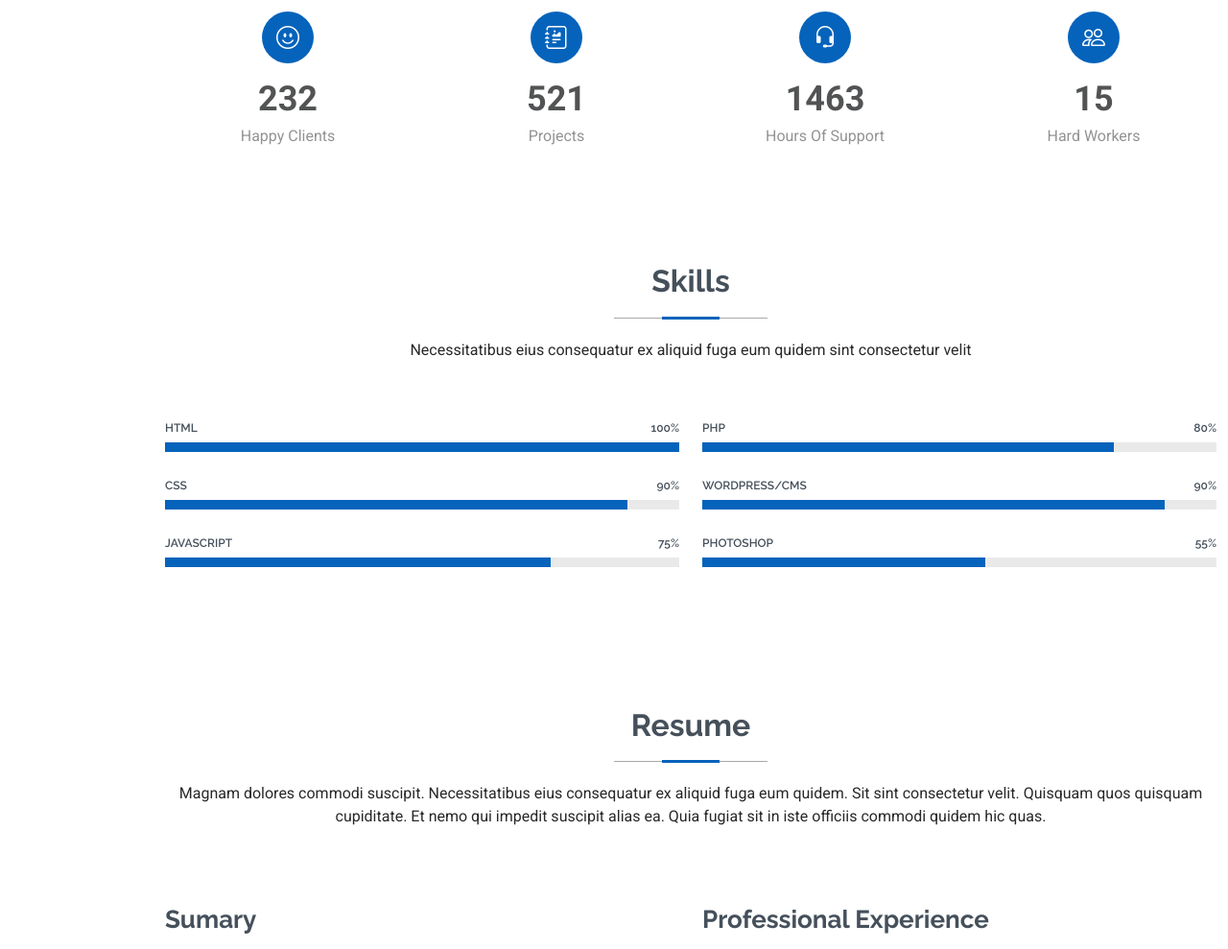
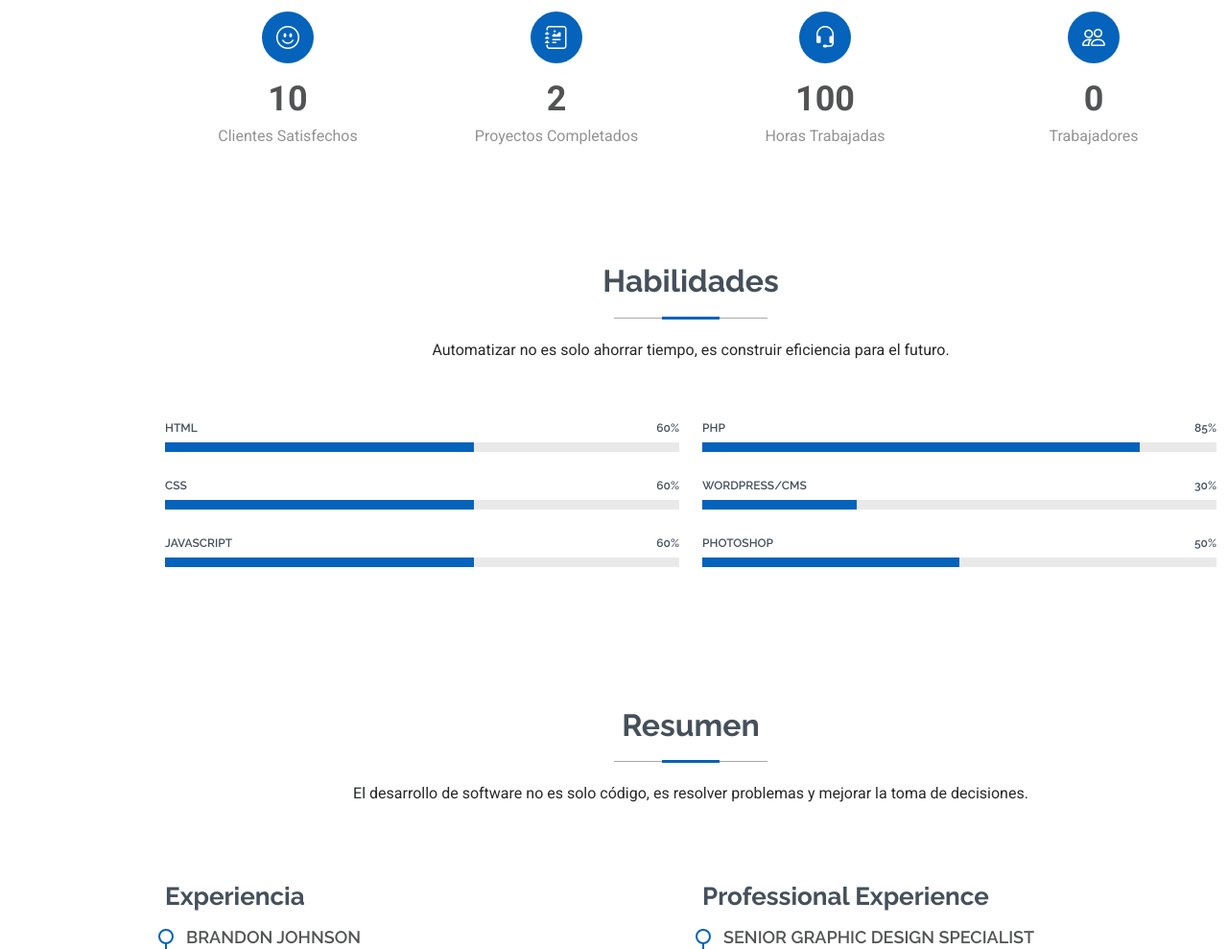
Before and after one commit to dhayro/dhayro.github.io, a plain HTML site: page index.html in a window 1280 px wide. Shown: the part 1640-2629 px from the top of the page at 96% size. Drawn offline with Linux system fonts and the light colour scheme.

Commit message:
nuevos cambios hasta la experiencia y educacion

```diff
--- a/index.html
+++ b/index.html
@@ -145,32 +145,32 @@
           <div class="col-lg-3 col-md-6 d-flex flex-column align-items-center">
             <i class="bi bi-emoji-smile"></i>
             <div class="stats-item">
-              <span data-purecounter-start="0" data-purecounter-end="232" data-purecounter-duration="1" class="purecounter"></span>
-              <p>Happy Clients</p>
+              <span data-purecounter-start="0" data-purecounter-end="10" data-purecounter-duration="1" class="purecounter"></span>
+              <p>Clientes Satisfechos</p>
             </div>
           </div><!-- End Stats Item -->
 
           <div class="col-lg-3 col-md-6 d-flex flex-column align-items-center">
             <i class="bi bi-journal-richtext"></i>
             <div class="stats-item">
-              <span data-purecounter-start="0" data-purecounter-end="521" data-purecounter-duration="1" class="purecounter"></span>
-              <p>Projects</p>
+              <span data-purecounter-start="0" data-purecounter-end="2" data-purecounter-duration="1" class="purecounter"></span>
+              <p>Proyectos Completados</p>
             </div>
           </div><!-- End Stats Item -->
 
           <div class="col-lg-3 col-md-6 d-flex flex-column align-items-center">
             <i class="bi bi-headset"></i>
             <div class="stats-item">
-              <span data-purecounter-start="0" data-purecounter-end="1463" data-purecounter-duration="1" class="purecounter"></span>
-              <p>Hours Of Support</p>
+              <span data-purecounter-start="0" data-purecounter-end="100" data-purecounter-duration="1" class="purecounter"></span>
+              <p>Horas Trabajadas</p>
             </div>
           </div><!-- End Stats Item -->
 
           <div class="col-lg-3 col-md-6 d-flex flex-column align-items-center">
             <i class="bi bi-people"></i>
             <div class="stats-item">
-              <span data-purecounter-start="0" data-purecounter-end="15" data-purecounter-duration="1" class="purecounter"></span>
-              <p>Hard Workers</p>
+              <span data-purecounter-start="0" data-purecounter-end="0" data-purecounter-duration="1" class="purecounter"></span>
+              <p>Trabajadores</p>
             </div>
           </div><!-- End Stats Item -->
 
@@ -185,8 +185,8 @@
 
       <!-- Section Title -->
       <div class="container section-title" data-aos="fade-up">
-        <h2>Skills</h2>
-        <p>Necessitatibus eius consequatur ex aliquid fuga eum quidem sint consectetur velit</p>
+        <h2>Habilidades</h2>
+        <p>Automatizar no es solo ahorrar tiempo, es construir eficiencia para el futuro.</p>
       </div><!-- End Section Title -->
 
       <div class="container" data-aos="fade-up" data-aos-delay="100">
@@ -196,23 +196,23 @@
           <div class="col-lg-6">
 
             <div class="progress">
-              <span class="skill"><span>HTML</span> <i class="val">100%</i></span>
+              <span class="skill"><span>HTML</span> <i class="val">60%</i></span>
               <div class="progress-bar-wrap">
-                <div class="progress-bar" role="progressbar" aria-valuenow="100" aria-valuemin="0" aria-valuemax="100"></div>
+                <div class="progress-bar" role="progressbar" aria-valuenow="60" aria-valuemin="0" aria-valuemax="100"></div>
               </div>
             </div><!-- End Skills Item -->
 
             <div class="progress">
-              <span class="skill"><span>CSS</span> <i class="val">90%</i></span>
+              <span class="skill"><span>CSS</span> <i class="val">60%</i></span>
               <div class="progress-bar-wrap">
-                <div class="progress-bar" role="progressbar" aria-valuenow="90" aria-valuemin="0" aria-valuemax="100"></div>
+                <div class="progress-bar" role="progressbar" aria-valuenow="60" aria-valuemin="0" aria-valuemax="100"></div>
               </div>
             </div><!-- End Skills Item -->
 
             <div class="progress">
-              <span class="skill"><span>JavaScript</span> <i class="val">75%</i></span>
+              <span class="skill"><span>JavaScript</span> <i class="val">60%</i></span>
               <div class="progress-bar-wrap">
-                <div class="progress-bar" role="progressbar" aria-valuenow="75" aria-valuemin="0" aria-valuemax="100"></div>
+                <div class="progress-bar" role="progressbar" aria-valuenow="60" aria-valuemin="0" aria-valuemax="100"></div>
               </div>
             </div><!-- End Skills Item -->
 
@@ -221,23 +221,23 @@
           <div class="col-lg-6">
 
             <div class="progress">
-              <span class="skill"><span>PHP</span> <i class="val">80%</i></span>
+              <span class="skill"><span>PHP</span> <i class="val">85%</i></span>
               <div class="progress-bar-wrap">
-                <div class="progress-bar" role="progressbar" aria-valuenow="80" aria-valuemin="0" aria-valuemax="100"></div>
+                <div class="progress-bar" role="progressbar" aria-valuenow="85" aria-valuemin="0" aria-valuemax="100"></div>
               </div>
             </div><!-- End Skills Item -->
 
             <div class="progress">
-              <span class="skill"><span>WordPress/CMS</span> <i class="val">90%</i></span>
+              <span class="skill"><span>WordPress/CMS</span> <i class="val">30%</i></span>
               <div class="progress-bar-wrap">
-                <div class="progress-bar" role="progressbar" aria-valuenow="90" aria-valuemin="0" aria-valuemax="100"></div>
+                <div class="progress-bar" role="progressbar" aria-valuenow="30" aria-valuemin="0" aria-valuemax="100"></div>
               </div>
             </div><!-- End Skills Item -->
 
             <div class="progress">
-              <span class="skill"><span>Photoshop</span> <i class="val">55%</i></span>
+              <span class="skill"><span>Photoshop</span> <i class="val">50%</i></span>
               <div class="progress-bar-wrap">
-                <div class="progress-bar" role="progressbar" aria-valuenow="55" aria-valuemin="0" aria-valuemax="100"></div>
+                <div class="progress-bar" role="progressbar" aria-valuenow="50" aria-valuemin="0" aria-valuemax="100"></div>
               </div>
             </div><!-- End Skills Item -->
 
@@ -254,8 +254,8 @@
 
       <!-- Section Title -->
       <div class="container section-title" data-aos="fade-up">
-        <h2>Resume</h2>
-        <p>Magnam dolores commodi suscipit. Necessitatibus eius consequatur ex aliquid fuga eum quidem. Sit sint consectetur velit. Quisquam quos quisquam cupiditate. Et nemo qui impedit suscipit alias ea. Quia fugiat sit in iste officiis commodi quidem hic quas.</p>
+        <h2>Resumen</h2>
+        <p>El desarrollo de software no es solo código, es resolver problemas y mejorar la toma de decisiones.</p>
       </div><!-- End Section Title -->
 
       <div class="container">
@@ -263,7 +263,7 @@
         <div class="row">
 
           <div class="col-lg-6" data-aos="fade-up" data-aos-delay="100">
-            <h3 class="resume-title">Sumary</h3>
+            <h3 class="resume-title">Experiencia</h3>
 
             <div class="resume-item pb-0">
               <h4>Brandon Johnson</h4>
@@ -275,7 +275,7 @@
               </ul>
             </div><!-- Edn Resume Item -->
 
-            <h3 class="resume-title">Education</h3>
+            <h3 class="resume-title">Educación</h3>
             <div class="resume-item">
               <h4>Master of Fine Arts &amp; Graphic Design</h4>
               <h5>2015 - 2016</h5>
```
